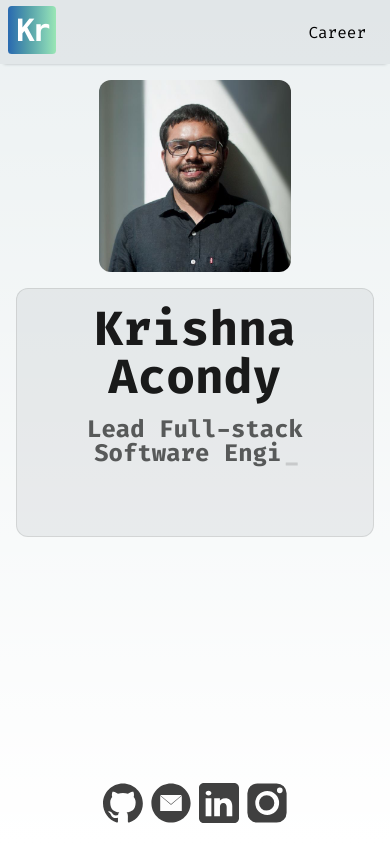
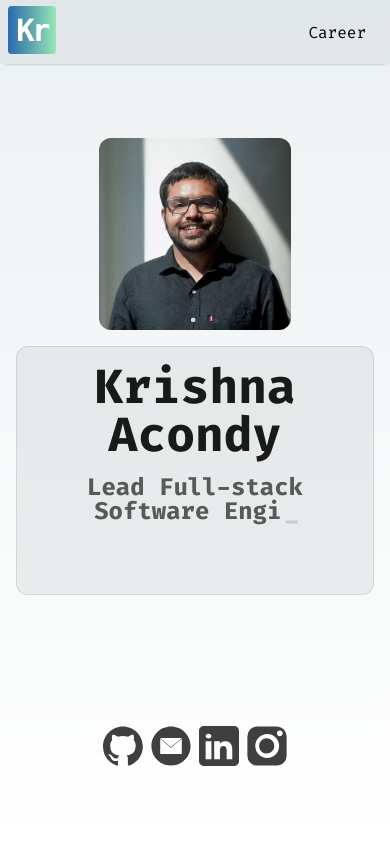
Before and after one commit to krishna-acondy/krishna-acondy.github.io, a Next.js app: page / in a window 390 px wide. Built offline with nearby package versions, Linux system fonts and the light colour scheme.

Commit message:
chore: remove unnecessary styles

```diff
--- a/src/app/page.module.css
+++ b/src/app/page.module.css
@@ -77,7 +77,6 @@
 @media (max-width: 700px) {
   .main {
     padding: 1rem 1rem 0 1rem;
-    justify-content: space-between;
   }
 
   .center {
--- a/src/components/Contact.module.css
+++ b/src/components/Contact.module.css
@@ -5,9 +5,3 @@
   justify-content: center;
   padding: 1rem;
 }
-
-@media (max-width: 700px) {
-  .container {
-    margin-top: auto;
-  }
-}
```
